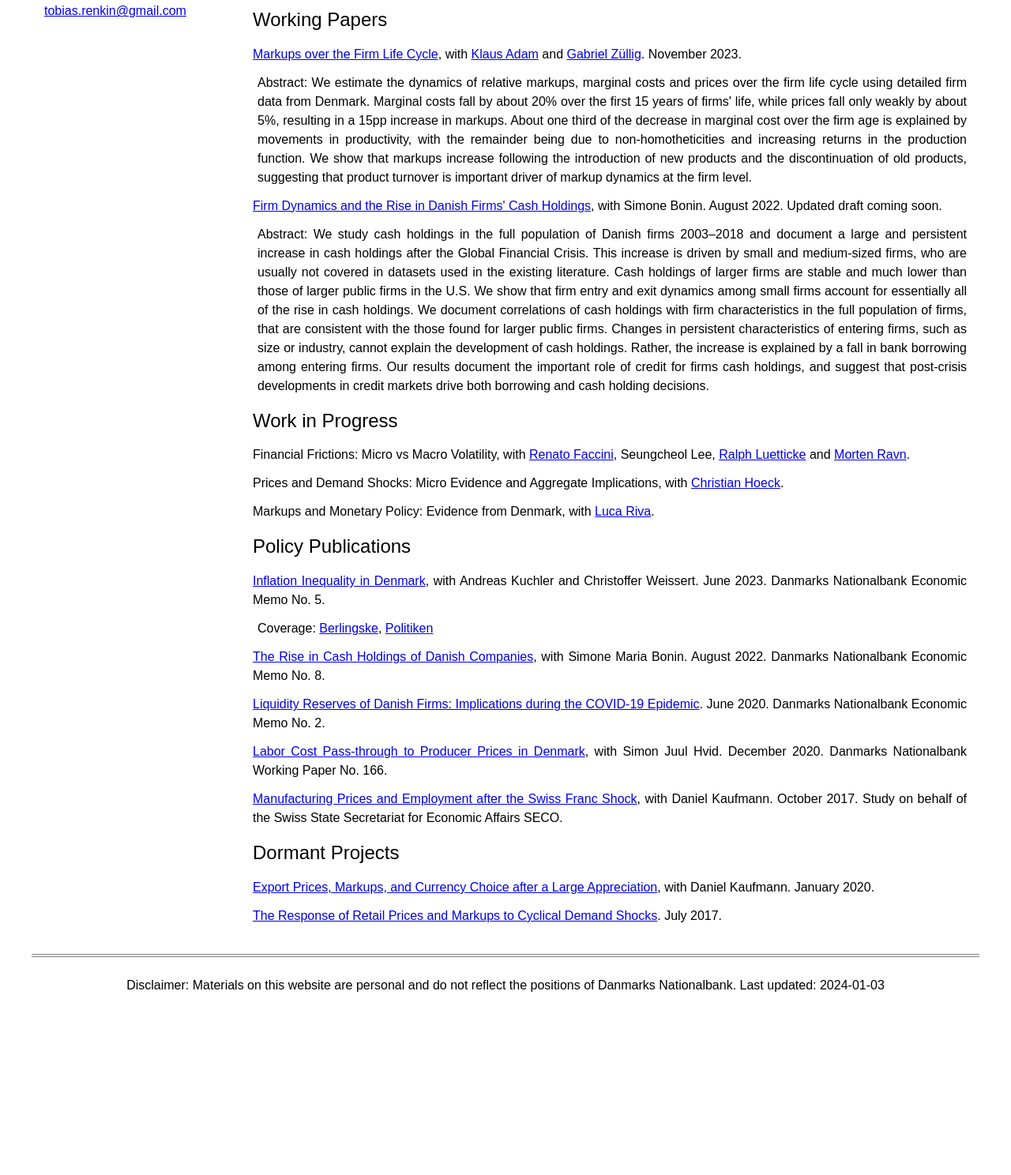
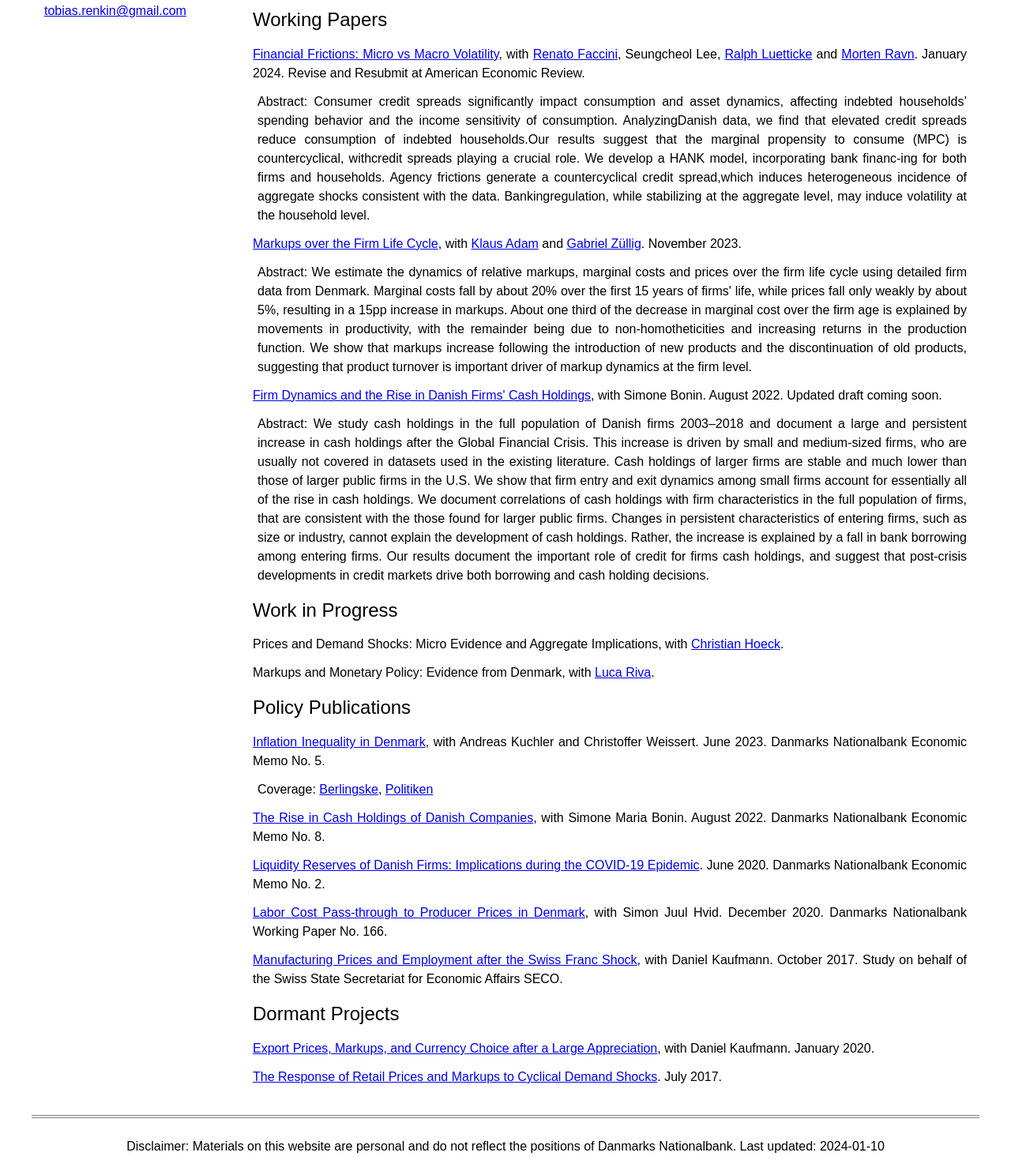
Before and after one commit to tobiasrenkin/tobiasrenkin.github.io, a plain HTML site: page index.html in a window 1280 px wide. Shown: the part 675-2163 px from the top of the page at 79% size. Before the commit the page ends 1959 px from the top, so only its background shows below. Drawn offline with Linux system fonts and the light colour scheme.

Commit message:
automatic update.

```diff
--- a/index.html
+++ b/index.html
@@ -89,6 +89,19 @@
 
 
 
+    <a href="https://www.dropbox.com/scl/fi/k9iyu5bkpp4d8905hzulu/HANKandBANKS_080124_All.pdf?rlkey=tmrdcfu1zjp9uiuoebgq0rgjp&dl=1" target="_blank">Financial Frictions: Micro vs Macro Volatility</a>, with
+        <a href="https://sites.google.com/site/econrenatofaccini/" target="_blank">Renato Faccini</a>,
+        Seungcheol Lee,
+        <a href="https://www.ralphluetticke.com/" target="_blank">Ralph Luetticke</a> and
+        <a href="https://sites.google.com/view/mortenoravn/home" target="_blank">Morten Ravn</a>.
+    January 2024.
+      Revise and Resubmit at American Economic Review.
+
+   	<p style="margin-left:6px">Abstract: Consumer credit spreads significantly impact consumption and asset dynamics, affecting indebted households’ spending behavior and the income sensitivity of consumption. AnalyzingDanish data, we find that elevated credit spreads reduce consumption of indebted households.Our results suggest that the marginal propensity to consume (MPC) is countercyclical, withcredit spreads playing a crucial role. We develop a HANK model, incorporating bank financ-ing for both firms and households. Agency frictions generate a countercyclical credit spread,which induces heterogeneous incidence of aggregate shocks consistent with the data. Bankingregulation, while stabilizing at the aggregate level, may induce volatility at the household level.</p>
+
+
+	</p>
+
     <a href="#" target="_blank">Markups over the Firm Life Cycle</a>, with
         <a href="https://www.klaus-adam.com/" target="_blank">Klaus Adam</a> and
         <a href="https://gabrielzuellig.ch/" target="_blank">Gabriel Züllig</a>.
@@ -115,18 +128,6 @@
 		<h2>Work in Progress</h2>
 
 
-
-    Financial Frictions: Micro vs Macro Volatility, with
-        <a href="https://sites.google.com/site/econrenatofaccini/" target="_blank">Renato Faccini</a>,
-        Seungcheol Lee,
-        <a href="https://www.ralphluetticke.com/" target="_blank">Ralph Luetticke</a> and
-        <a href="https://sites.google.com/view/mortenoravn/home" target="_blank">Morten Ravn</a>.
-
-
-
-
-
-	</p>
 
     Prices and Demand Shocks: Micro Evidence and Aggregate Implications, with
         <a href="https://www.christianphoeck.com/" target="_blank">Christian Hoeck</a>.
@@ -231,7 +232,7 @@
 
 <footer>
 	Disclaimer: Materials on this website are personal and do not reflect the positions of Danmarks Nationalbank.
-	Last updated: 2024-01-03
+	Last updated: 2024-01-10
 </footer>
 
 
```
Also changed, not shown: 1 other file.
